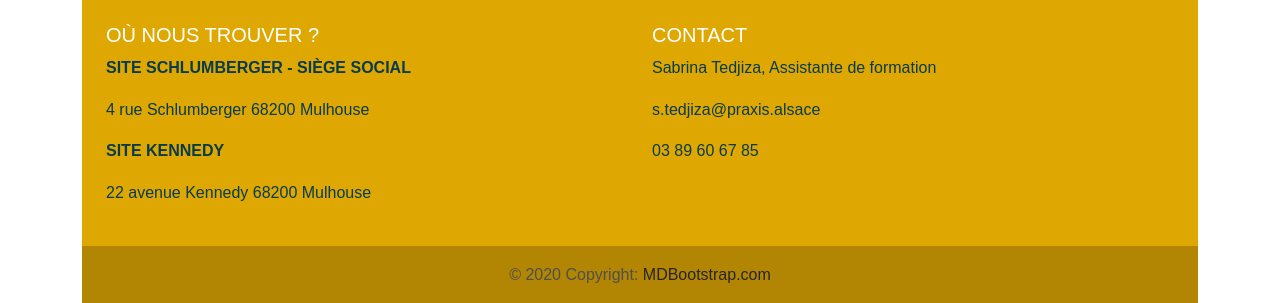
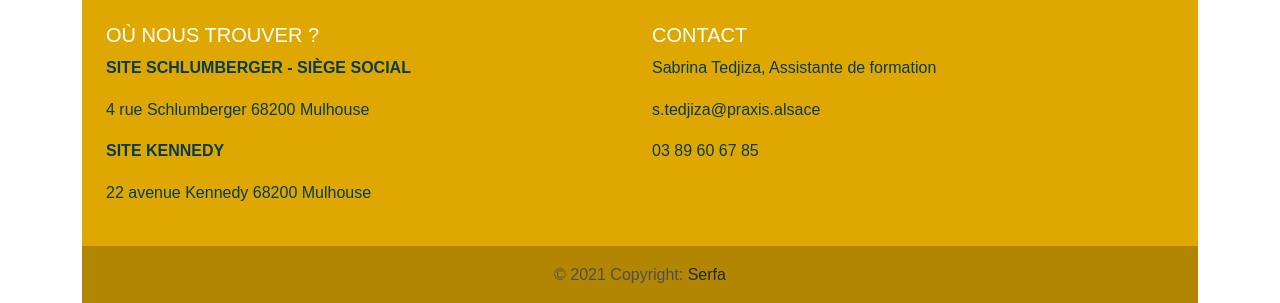
Before and after one commit to HelixFix/Webinaire, a PHP site: page /index.php in a window 1280 px wide. Shown: the part 2113-2416 px from the top of the page. Run offline with PHP 8.4, Linux system fonts and the light colour scheme; data comes from the database, SQL or seed files in the repository; some libraries are stand-ins or nearby versions.

Commit message:
Edit copyright

```diff
--- a/index.php
+++ b/index.php
@@ -27,6 +27,8 @@ $test = $tblWebinaire2->fetch();
     <!-- MDB -->
     <link href="https://cdnjs.cloudflare.com/ajax/libs/mdb-ui-kit/3.3.0/mdb.min.css" rel="stylesheet" />
     <link rel="stylesheet" href="style.css">
+    <link rel="preconnect" href="https://fonts.gstatic.com">
+    <link href="https://fonts.googleapis.com/css2?family=Barlow:wght@400;800;900&display=swap" rel="stylesheet">
     <title>Webinaire</title>
 </head>
 <div class="container">
@@ -194,8 +196,8 @@ $test = $tblWebinaire2->fetch();
 
             <!-- Copyright -->
             <div class="text-center p-3" style="background-color: rgba(0, 0, 0, 0.2);">
-                © 2020 Copyright:
-                <a class="text-dark" href="https://mdbootstrap.com/">MDBootstrap.com</a>
+                © 2021 Copyright:
+                <a class="text-dark" href="http://www.serfa.fr/">Serfa</a>
             </div>
             <!-- Copyright -->
         </footer>
```
